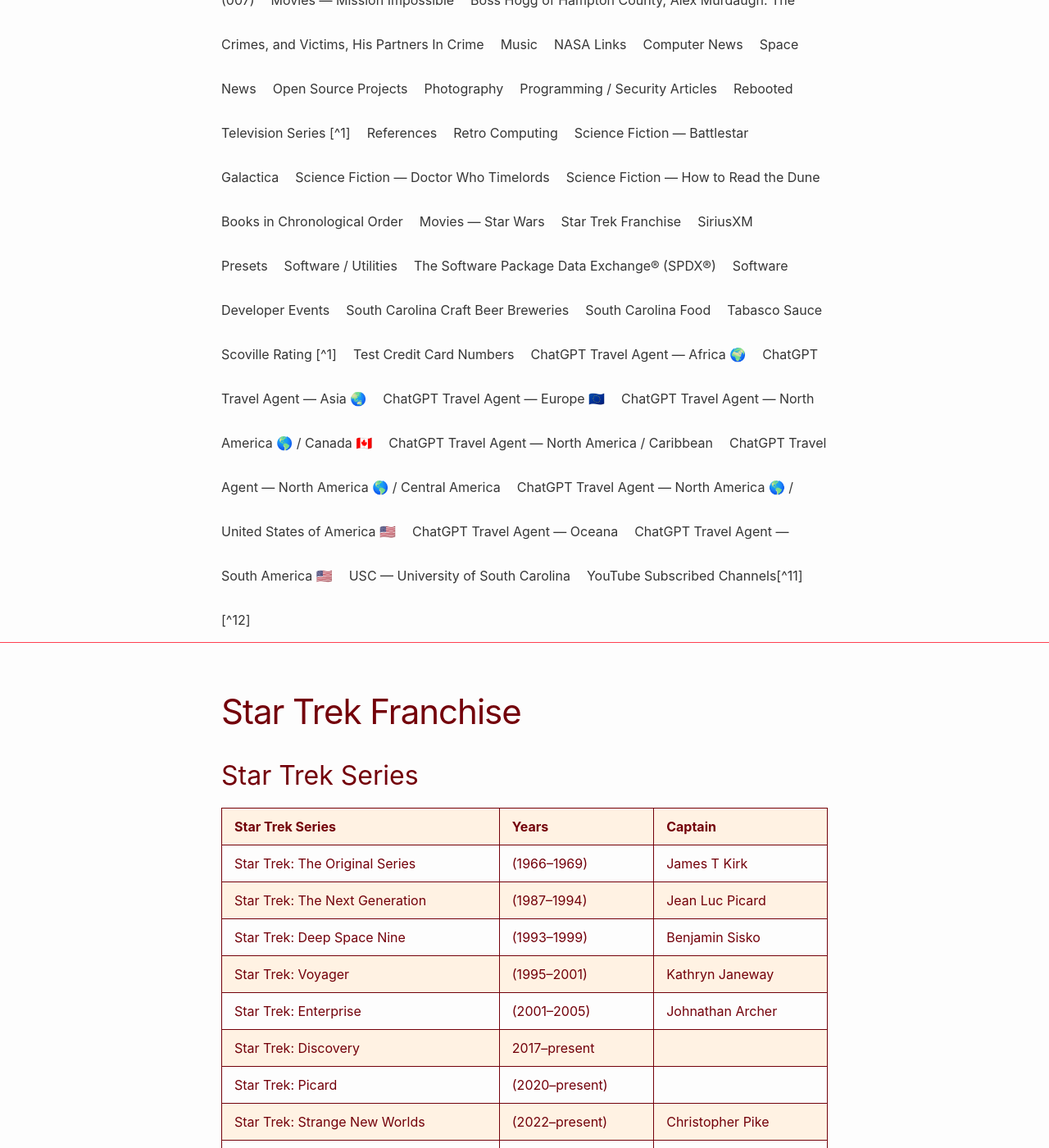
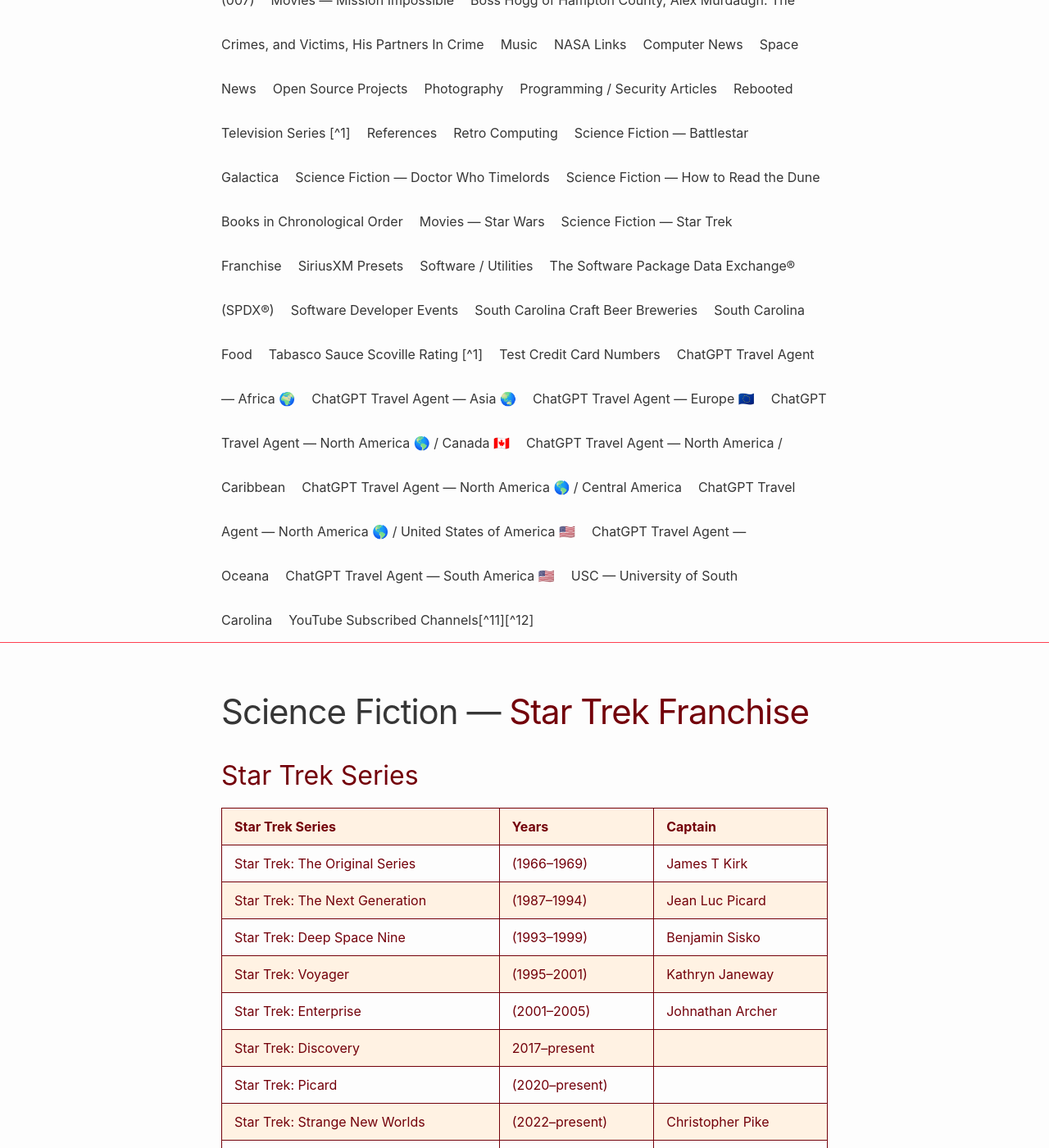
Before and after one commit to RalphHightower/RalphHightower, a Jekyll site: the page built from ScienceFiction/StarTrekFranchise.md, in a window 1280 px wide and 1400 px high, scrolled down 518 px. Shown: the whole window at 82% size. Built offline with Jekyll 4.4.1, drawn with Linux system fonts in a browser that asks for light colours; our own code applies the rules of GitHub Pages for plain Markdown files.

Commit message:
[docs](doc): change H1

```diff
--- a/ScienceFiction/StarTrekFranchise.md
+++ b/ScienceFiction/StarTrekFranchise.md
@@ -1,4 +1,4 @@
-# [Star Trek Franchise](https://www.startrek.com/)
+# Science Fiction — [Star Trek Franchise](https://www.startrek.com/)
 
 ## [Star Trek Series](https://www.startrek.com/)
 
```
